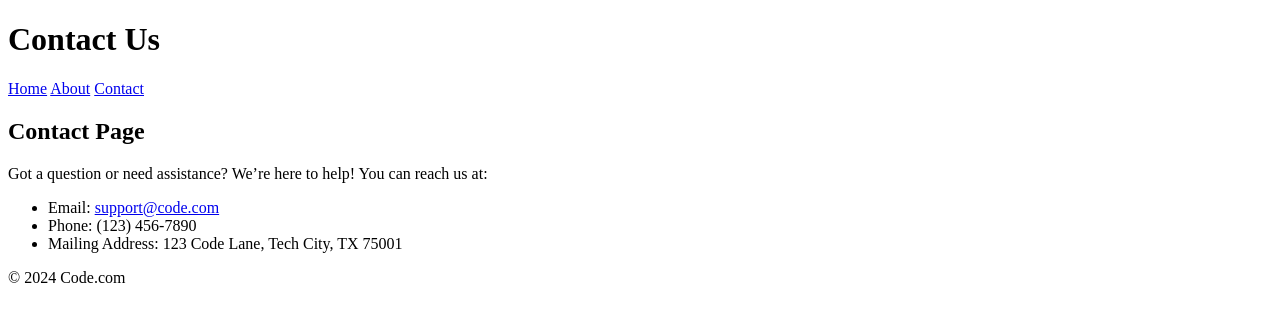
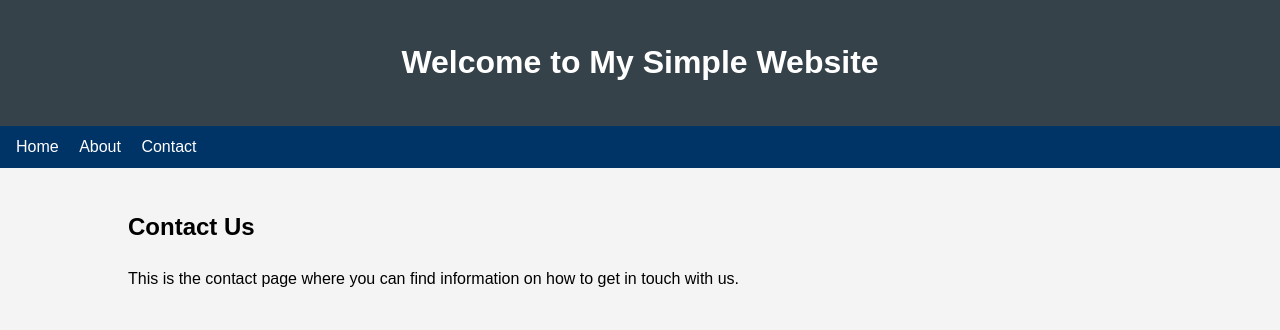
Before and after one commit to GavinPigotti/BMIS, a plain HTML site: page contact.html in a window 1280 px wide. Drawn offline with Linux system fonts and the light colour scheme.

Commit message:
Update contact.html

```diff
--- a/contact.html
+++ b/contact.html
@@ -3,29 +3,50 @@
 <head>
     <meta charset="UTF-8">
     <meta name="viewport" content="width=device-width, initial-scale=1.0">
-    <title>Contact - Code.com</title>
-    <link rel="stylesheet" href="styles.css">
+    <title>My Simple Website - Contact</title>
+    <style>
+        body {
+            font-family: Arial, sans-serif;
+            line-height: 1.6;
+            margin: 0;
+            padding: 0;
+            background-color: #f4f4f4;
+        }
+        header {
+            background-color: #35424a;
+            color: white;
+            text-align: center;
+            padding: 1rem;
+        }
+        nav {
+            background-color: #003366;
+            padding: 0.5rem;
+        }
+        nav a {
+            color: white;
+            text-decoration: none;
+            padding: 0.5rem;
+        }
+        .container {
+            width: 80%;
+            margin: auto;
+            overflow: hidden;
+            padding: 20px;
+        }
+    </style>
 </head>
 <body>
     <header>
-        <h1>Contact Us</h1>
-        <nav>
-            <a href="index.html">Home</a>
-            <a href="about.html">About</a>
-            <a href="contact.html">Contact</a>
-        </nav>
+        <h1>Welcome to My Simple Website</h1>
     </header>
-    <main>
-        <h2>Contact Page</h2>
-        <p>Got a question or need assistance? We’re here to help! You can reach us at:</p>
-        <ul>
-            <li>Email: <a href="mailto:support@code.com">support@code.com</a></li>
-            <li>Phone: (123) 456-7890</li>
-            <li>Mailing Address: 123 Code Lane, Tech City, TX 75001</li>
-        </ul>
-    </main>
-    <footer>
-        <p>&copy; 2024 Code.com</p>
-    </footer>
+    <nav>
+        <a href="index.html">Home</a>
+        <a href="about.html">About</a>
+        <a href="contact.html">Contact</a>
+    </nav>
+    <div class="container">
+        <h2>Contact Us</h2>
+        <p>This is the contact page where you can find information on how to get in touch with us.</p>
+    </div>
 </body>
 </html>
```
